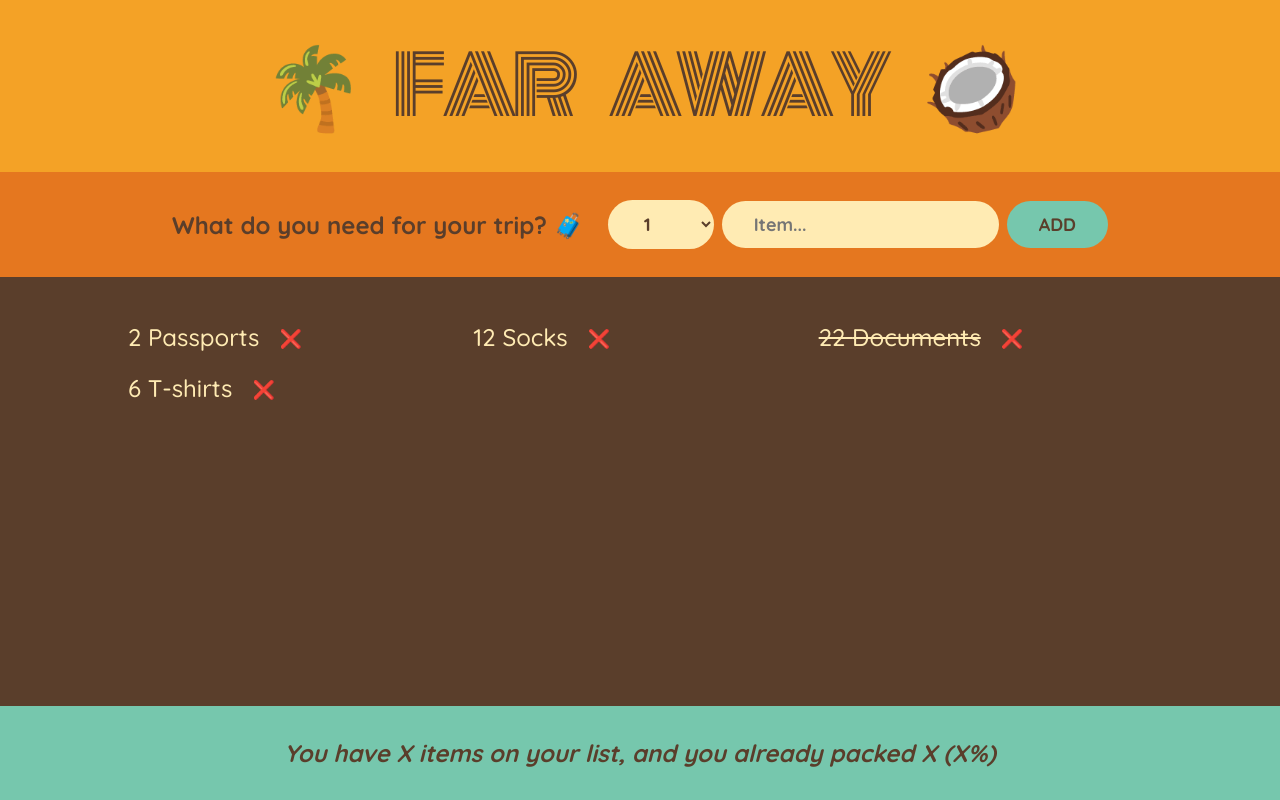
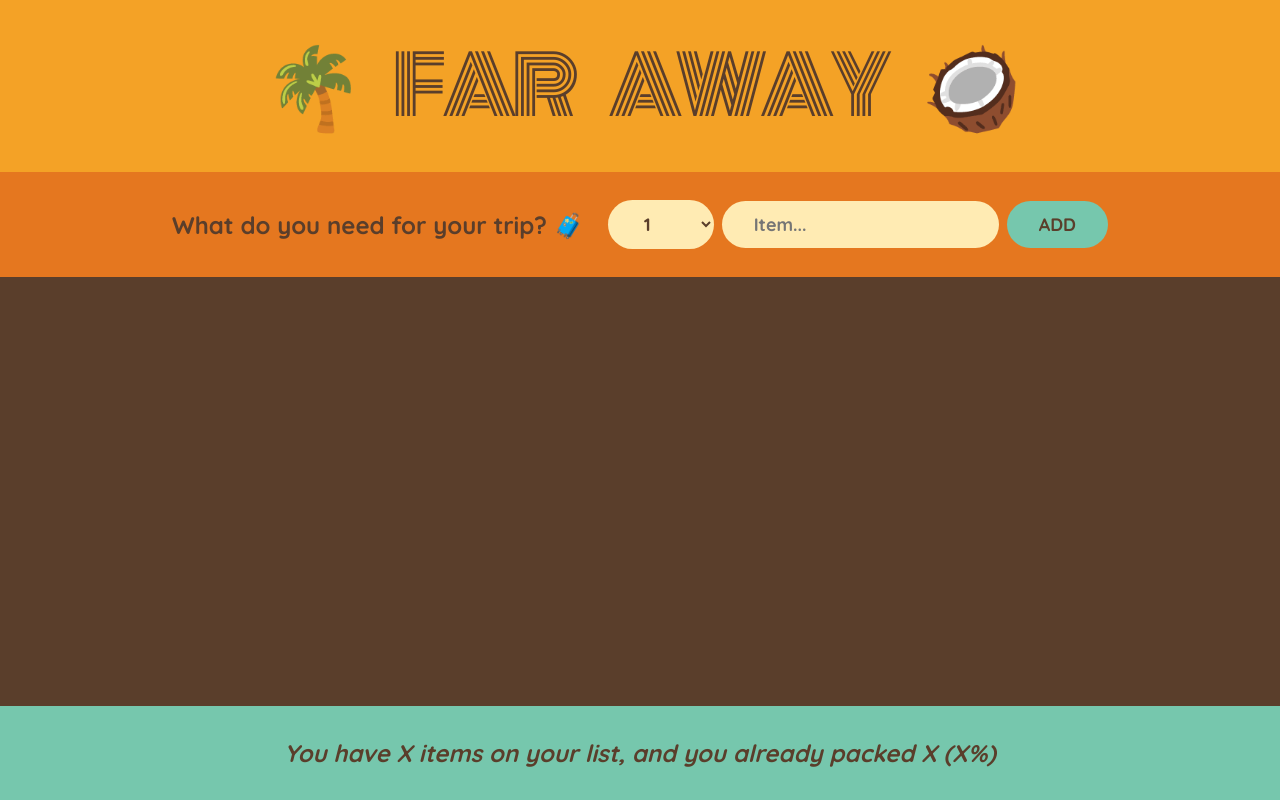
Before and after one commit to mmarkovi3g/travel-list, a React (Create React App) app: page / in a window 1280 px wide. Built offline with nearby package versions, Linux system fonts and the light colour scheme.

Commit message:
Lifted state up from <form> to <app>

```diff
--- a/src/App.js
+++ b/src/App.js
@@ -11,11 +11,19 @@ const initialItems = [
 ];
 
 export default function App() {
+  const [items, setItems] = useState([]); //moved state up from FORM component so it could render later
+
+  //function for adding new items
+  //we cant mutate existing array with push etc. so we need to destructure existing items and add new inputed item
+  function handleAddItems(item) {
+    setItems((items) => [...items, item]);
+  }
+
   return (
     <div className="app">
       <Logo />
-      <Form />
-      <PackingList />
+      <Form onHandleAddItems={handleAddItems} />
+      <PackingList items={items} />
       <Stats />
     </div>
   );
@@ -31,14 +39,17 @@ function Logo() {
 }
 
 //here we used Array.from to generate 20 numbers in a list of options. Then we mapped that values to option element
-function Form() {
+function Form({ onHandleAddItems }) {
   const [description, setDescription] = useState("");
   const [quantity, setQuantity] = useState(1);
 
-  //prevent default form behaviour (HTTPS request)
   function handleSubmit(event) {
+    //prevent default form behaviour (HTTPS request)
     event.preventDefault();
+
     if (!description) return; // if whe have not entered description function will retun and not create object New item
+    //creating constant for generating object from input form
+
     const newItem = {
       description,
       quantity,
@@ -46,6 +57,10 @@ function Form() {
       key: Date.now(),
     };
     console.log(newItem);
+
+    //calling handleAddItems on submit form to save arrays we inputed
+    onHandleAddItems(newItem);
+
     // return form to inital state after submission
     setDescription("");
     setQuantity(1);
@@ -76,13 +91,18 @@ function Form() {
   );
 }
 
-function PackingList() {
+function PackingList({ items }) {
+  //destructuring items
   return (
     <div className="list">
       <ul>
-        {initialItems.map((item) => (
-          <Item item={item} key={item.id} />
-        ))}
+        {items.map(
+          (
+            item //accepting props from APP
+          ) => (
+            <Item item={item} key={item.id} />
+          )
+        )}
       </ul>
     </div>
   );
```
